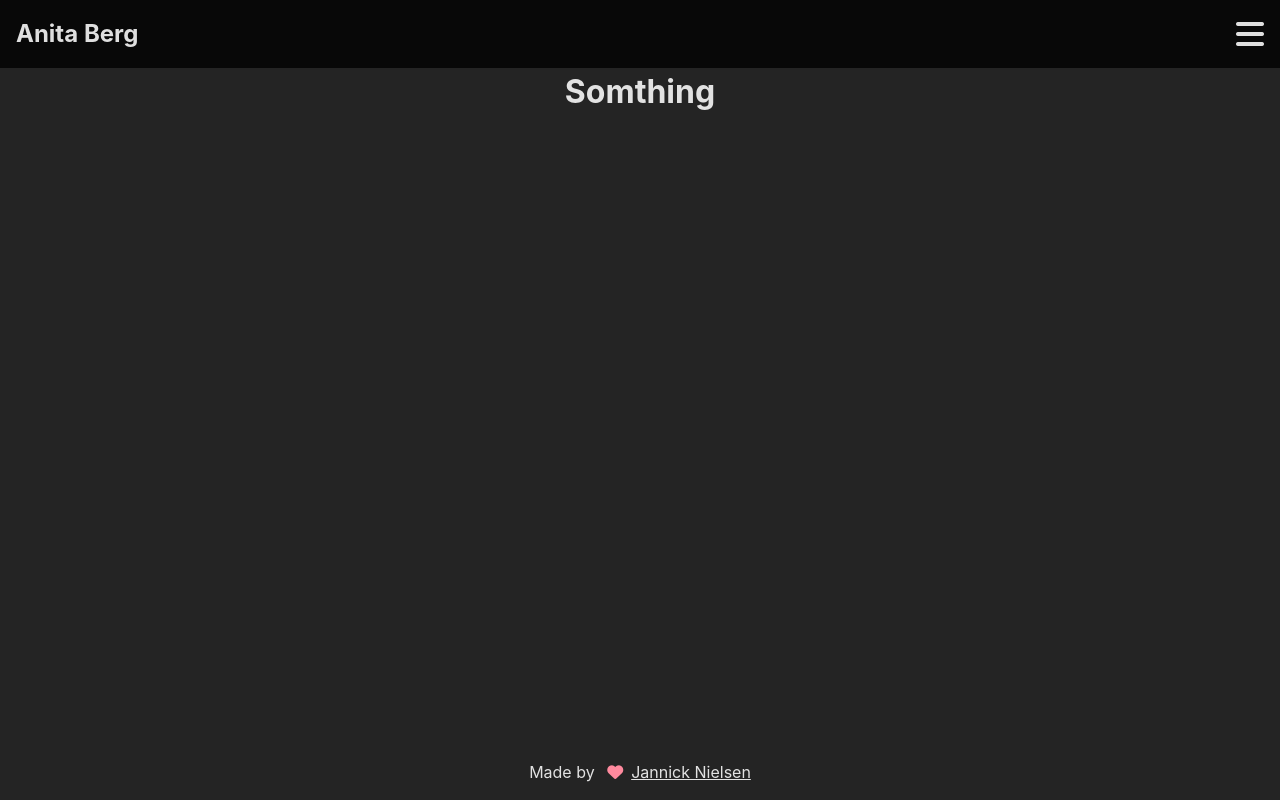
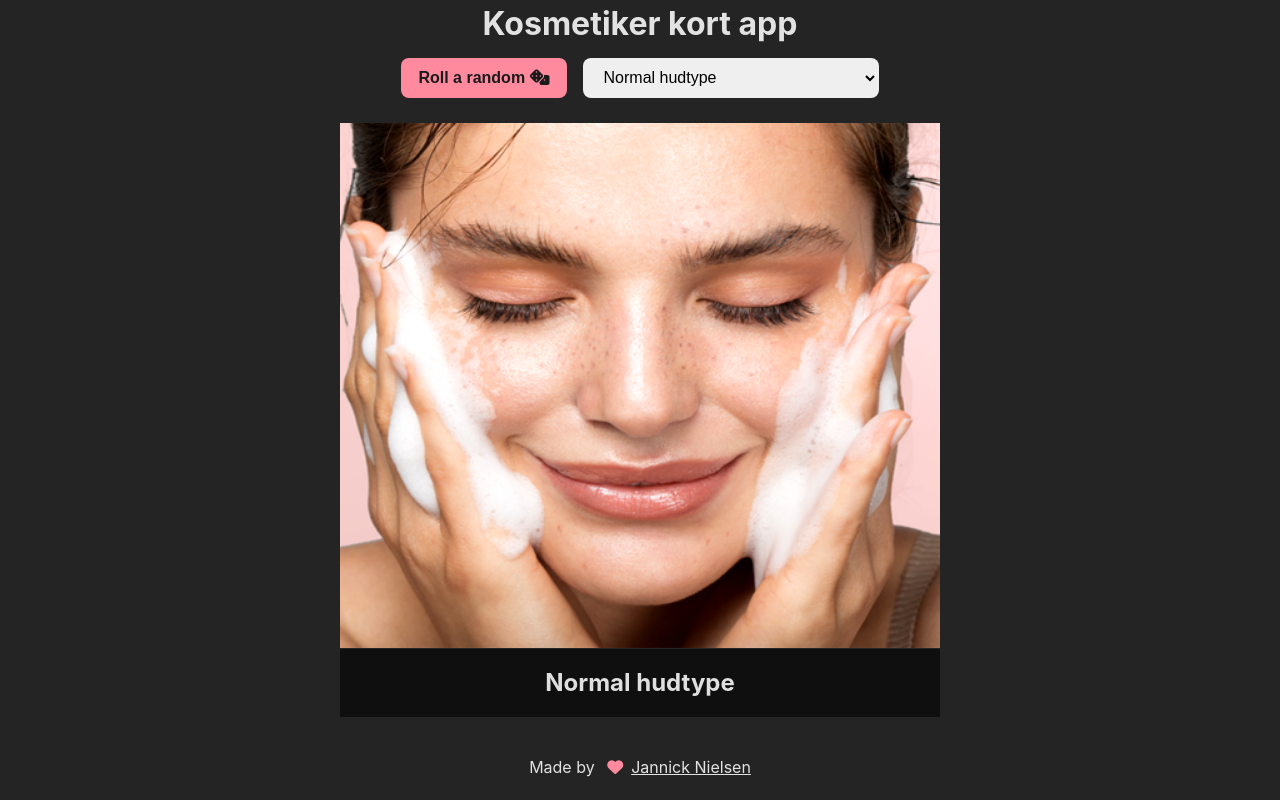
Before and after one commit to LolerSwager/cardapp, a React (Vite) app: page / in a window 1280 px wide. Built offline with nearby package versions, Linux system fonts and the light colour scheme.

Commit message:
disable navegation

```diff
--- a/src/Components/Header.jsx
+++ b/src/Components/Header.jsx
@@ -29,7 +29,7 @@
 
 const StyledHeader = styled.header`
     background-color: #1a1a1a;
-
+    display: none;
     nav {
         background-color: #070707ee;
         div {
--- a/src/Page/CardSite.jsx
+++ b/src/Page/CardSite.jsx
@@ -39,7 +39,7 @@
                     {window.innerWidth <= 517 ? "" : "Roll a random"} <i className="fa-solid fa-dice"></i>
                 </button>
                 <select value={cardNum} onChange={handleChange}>
-                    <option value={0}>show all</option>
+                    <option value={0}>Show all</option>
                     {cards.map((data) => (
                         <option value={data.id} key={data.id}>
                             {data.title}
--- a/src/Router/AppRouter.jsx
+++ b/src/Router/AppRouter.jsx
@@ -6,7 +6,8 @@
 export default function AppRouter() {
     return (
         <Routes>
-            <Route path="/" element={<Home />} />
+            <Route path="/" element={<CardSite />} />
+            <Route path="/home" element={<Home />} />
             <Route path="/card" element={<CardSite />} />
             <Route path="*" element={<NotFound />} />
         </Routes>
```
